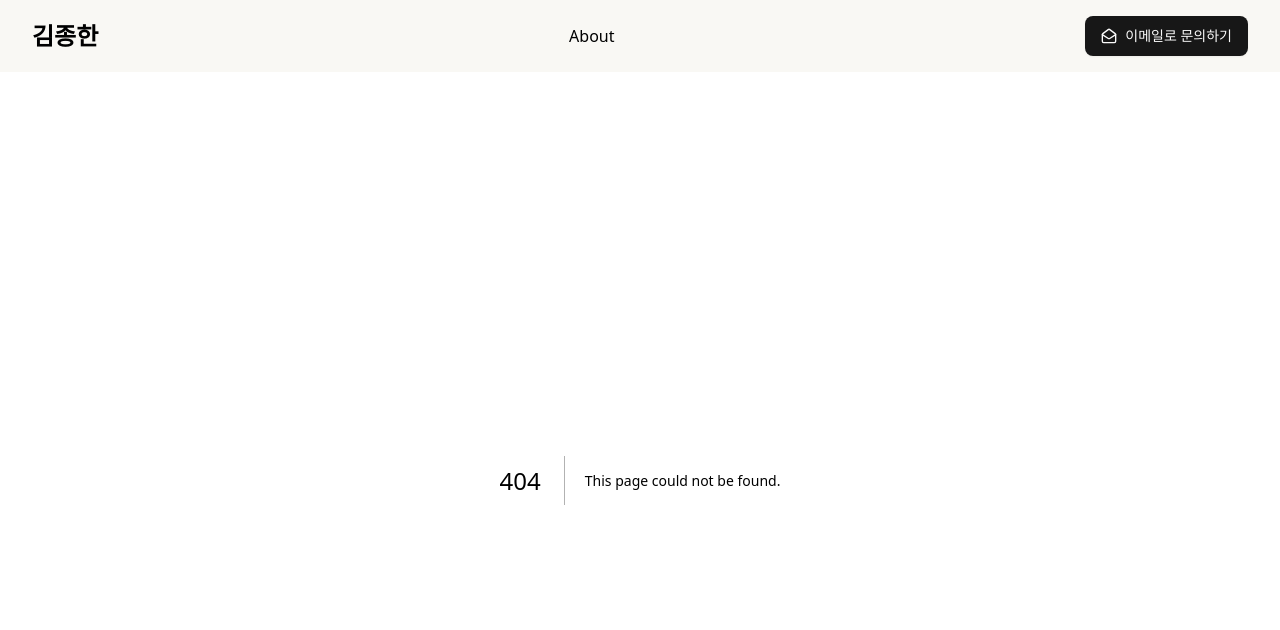
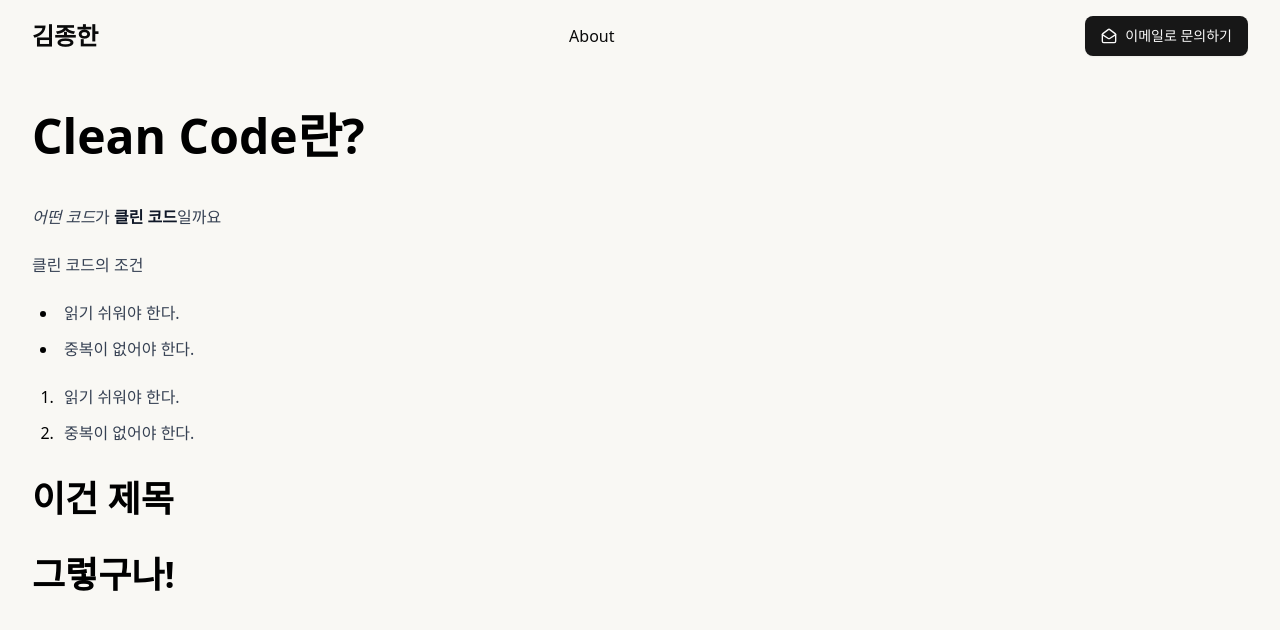
Before and after one commit to jong-k/public-home, a Next.js app: page /posts in a window 1280 px wide. Before the commit this address had no page. Shown: the top 630 px of the page. Built offline with nearby package versions, Linux system fonts and the light colour scheme.

Commit message:
feat: 테스트 mdx 파일 추가

```diff
--- /dev/null
+++ b/src/app/posts/page.mdx
@@ -0,0 +1,19 @@
+import { cn } from "@/lib/utils";
+
+# Clean Code란?
+
+*어떤 코드*가 **클린 코드**일까요
+
+클린 코드의 조건
+
+- 읽기 쉬워야 한다.
+- 중복이 없어야 한다.
+
+1. 읽기 쉬워야 한다.
+2. 중복이 없어야 한다.
+
+## 이건 제목
+
+<div>
+  <h2 className={cn("text-2xl", "font-bold")}>그렇구나!</h2>
+</div>
```
